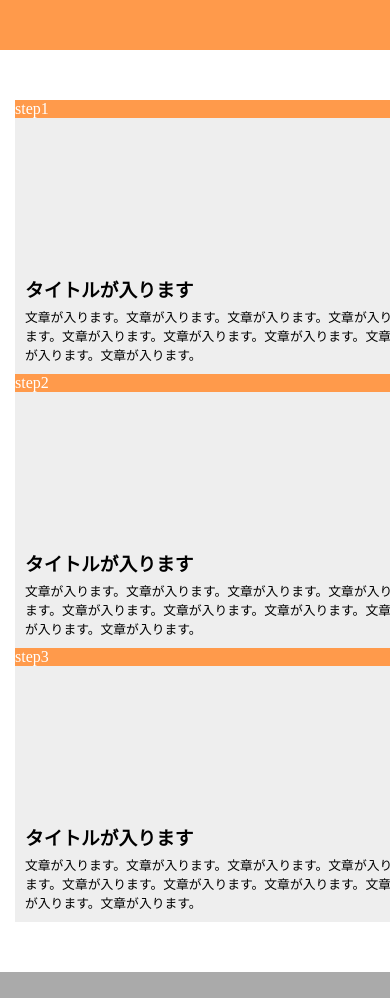
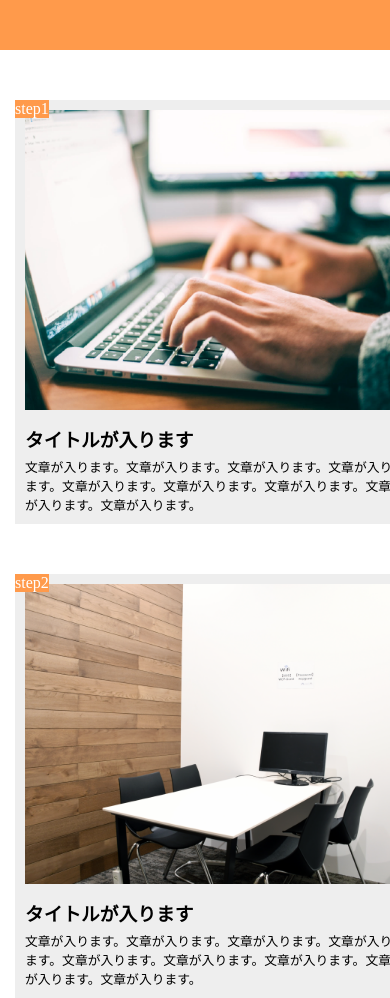
Before and after one commit to Addlecake/DMM-WEBCAMP, a plain HTML site: page Chapter9/index.html in a window 390 px wide. Shown: the top 998 px of the page. Drawn offline with Linux system fonts and the light colour scheme.

Commit message:
[Finish]1-10(2)

```diff
--- a/Chapter9/style.css
+++ b/Chapter9/style.css
@@ -74,7 +74,7 @@ footer{
   background-color: #AAAAAA;
 }
 
-@media screen and (max-width:425px) {
+@media screen and (max-width:768px) {
 
   header{
     width: 100%;
@@ -82,27 +82,34 @@ footer{
 
   main{
     width: 100%;
+    margin: 50px auto;
     display: block;
   }
 
   .step{
     width: 100%;
+    margin-bottom: 50px;
   }
 
   .step-no{
-    width: 100%;
+    position: absolute;
+    top: 0;
+    left: 0;
   }
 
   .step-img1{
     width: 100%;
+    height: 300px;
   }
 
   .step-img2{
     width: 100%;
+    height: 300px;
   }
 
   .step-img3{
     width: 100%;
+    height: 300px;
   }
 
   footer{
```
Also changed, not shown: Chapter9/img/flow01.png (added), Chapter9/img/flow02.png (added), Chapter9/img/flow03.png (added).
